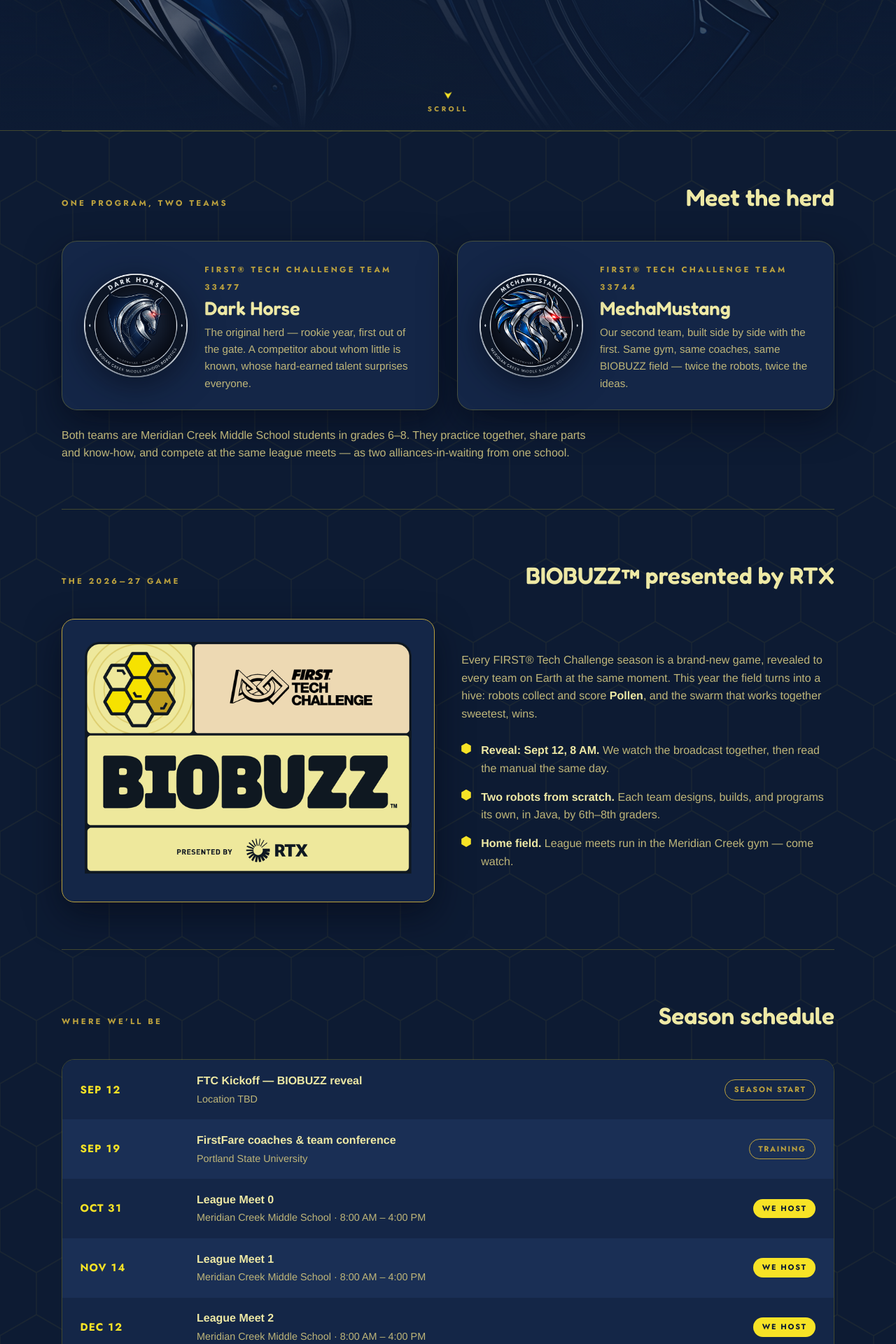
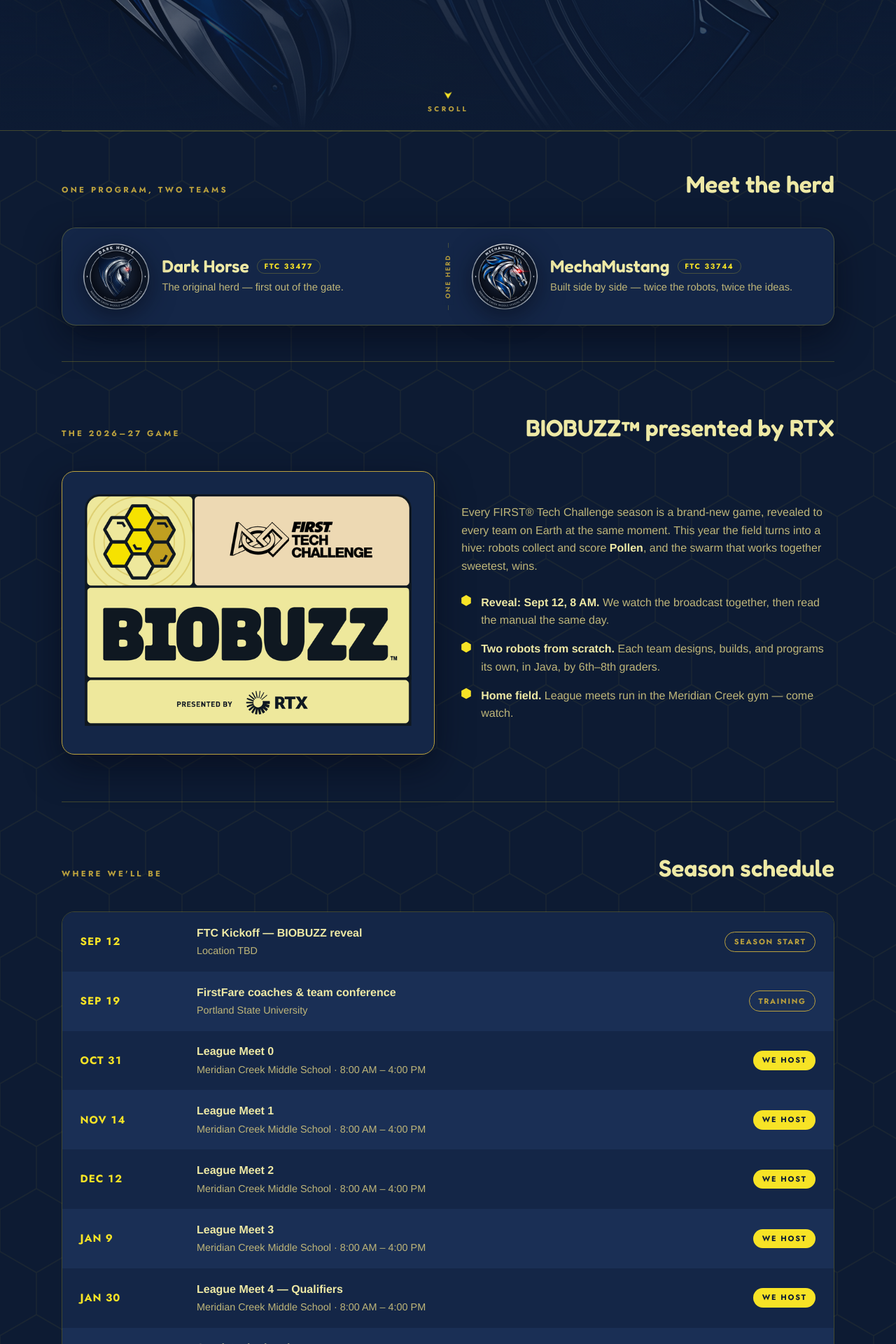
Before and after one commit to DarkHorseFTC/DarkHorseFTC.github.io, a Jekyll site: the page built from index.html, in a window 1280 px wide. Shown: the part 762-2682 px from the top of the page at 70% size. Built offline with Jekyll 4.4.1, drawn with Linux system fonts in a browser that asks for light colours.

Commit message:
Redesign the teams section as a compact strip

```diff
--- a/assets/css/main.css
+++ b/assets/css/main.css
@@ -321,20 +321,41 @@
   .chip.out { background: transparent; color: var(--gold); border: 1.5px solid var(--gold); }
   @media (max-width: 680px) { .sched-row { grid-template-columns: 1fr; gap: 0.35rem; } }
 
-  /* teams */
-  .teams { display: grid; grid-template-columns: 1fr 1fr; gap: 1.6rem; }
-  @media (max-width: 800px) { .teams { grid-template-columns: 1fr; } }
-  .team-card {
-    display: grid; grid-template-columns: 9.5rem 1fr; gap: 1.4rem; align-items: center;
-    background: var(--panel); border: 1px solid var(--hairline); border-radius: 22px; padding: 1.6rem 1.8rem;
-    box-shadow: var(--shadow); transition: transform 0.25s ease, border-color 0.25s ease;
+  /* teams: one strip, two teams, a divider that says they're one program */
+  #teams { padding: 3rem 0 3.2rem; }
+  .teams-strip {
+    display: grid; grid-template-columns: 1fr auto 1fr; align-items: center;
+    background: var(--panel); border: 1px solid var(--hairline); border-radius: 20px;
+    padding: 1.3rem 1.8rem; box-shadow: var(--shadow);
   }
-  .team-card:hover { transform: translateY(-4px); border-color: var(--gold); }
-  .team-card img { width: 9.5rem; height: 9.5rem; filter: drop-shadow(0 10px 24px rgba(3, 8, 20, 0.6)); }
-  .team-card h3 { font-family: Fredoka, sans-serif; font-weight: 600; font-size: 1.7rem; line-height: 1.05; margin: 0.25rem 0 0.5rem; }
-  .team-card p { color: var(--ink-soft); font-size: 0.95rem; }
-  .teams-note { margin-top: 1.4rem; color: var(--ink-soft); max-width: 48rem; }
-  @media (max-width: 520px) { .team-card { grid-template-columns: 1fr; text-align: center; justify-items: center; } }
+  .team { display: flex; align-items: center; gap: 1.1rem; min-width: 0; }
+  .team img { flex: none; width: 6rem; height: 6rem; filter: drop-shadow(0 8px 18px rgba(3, 8, 20, 0.6)); }
+  .team h3 {
+    font-family: Fredoka, sans-serif; font-weight: 600; font-size: 1.55rem; line-height: 1.1;
+    display: flex; align-items: center; gap: 0.7rem; flex-wrap: wrap;
+  }
+  .team-num {
+    font-family: Jost, sans-serif; font-weight: 700; font-size: 0.66rem; letter-spacing: 0.16em;
+    color: var(--honey); border: 1.5px solid var(--hairline); border-radius: 999px; padding: 0.22rem 0.6rem;
+    font-variant-numeric: tabular-nums; white-space: nowrap;
+  }
+  .team p { color: var(--ink-soft); font-size: 0.92rem; margin-top: 0.3rem; }
+  .teams-divider { position: relative; width: 1px; align-self: stretch; background: var(--hairline); margin: 0 2rem; }
+  .teams-divider span {
+    position: absolute; left: 50%; top: 50%; transform: translate(-50%, -50%) rotate(-90deg);
+    white-space: nowrap; background: var(--panel); padding: 0 0.6rem;
+    font-family: Jost, sans-serif; font-weight: 600; font-size: 0.58rem; letter-spacing: 0.2em; text-transform: uppercase; color: var(--gold);
+  }
+  .teams-divider .d-narrow { display: none; }
+  @media (max-width: 860px) {
+    .teams-strip { grid-template-columns: 1fr; padding: 1.2rem 1.3rem; }
+    .teams-divider { width: auto; height: 1px; align-self: auto; margin: 1.1rem 0; }
+    .teams-divider span { transform: translate(-50%, -50%); }
+    .teams-divider .d-wide { display: none; }
+    .teams-divider .d-narrow { display: inline; }
+    .team img { width: 4.6rem; height: 4.6rem; }
+    .team h3 { font-size: 1.35rem; }
+  }
 
   /* team */
   .creed { display: grid; grid-template-columns: repeat(3, 1fr); gap: 1.4rem; }
--- a/index.html
+++ b/index.html
@@ -55,25 +55,23 @@
       <span class="label">One program, two teams</span>
       <h2>Meet the herd</h2>
     </div>
-    <div class="teams">
-      <div class="team-card">
-        <img src="/assets/img/darkhorse-badge-512.png" alt="Dark Horse badge">
-        <div>
-          <span class="label">FIRST&reg; Tech Challenge Team 33477</span>
-          <h3>Dark Horse</h3>
-          <p>The original herd — rookie year, first out of the gate. A competitor about whom little is known, whose hard-earned talent surprises everyone.</p>
+    <div class="teams-strip">
+      <div class="team">
+        <img src="/assets/img/darkhorse-badge-512.png" alt="Dark Horse badge" width="96" height="96">
+        <div class="team-text">
+          <h3>Dark Horse <span class="team-num">FTC 33477</span></h3>
+          <p>The original herd — first out of the gate.</p>
         </div>
       </div>
-      <div class="team-card">
-        <img src="/assets/img/mechamustang-badge-512.png" alt="MechaMustang badge">
-        <div>
-          <span class="label">FIRST&reg; Tech Challenge Team 33744</span>
-          <h3>MechaMustang</h3>
-          <p>Our second team, built side by side with the first. Same gym, same coaches, same BIOBUZZ field — twice the robots, twice the ideas.</p>
+      <div class="teams-divider" aria-hidden="true"><span class="d-wide">one herd</span><span class="d-narrow">same gym &middot; same coaches &middot; same meets</span></div>
+      <div class="team">
+        <img src="/assets/img/mechamustang-badge-512.png" alt="MechaMustang badge" width="96" height="96">
+        <div class="team-text">
+          <h3>MechaMustang <span class="team-num">FTC 33744</span></h3>
+          <p>Built side by side — twice the robots, twice the ideas.</p>
         </div>
       </div>
     </div>
-    <p class="teams-note">Both teams are Meridian Creek Middle School students in grades 6–8. They practice together, share parts and know-how, and compete at the same league meets — as two alliances-in-waiting from one school.</p>
   </section>
 
   <section id="season">
```
